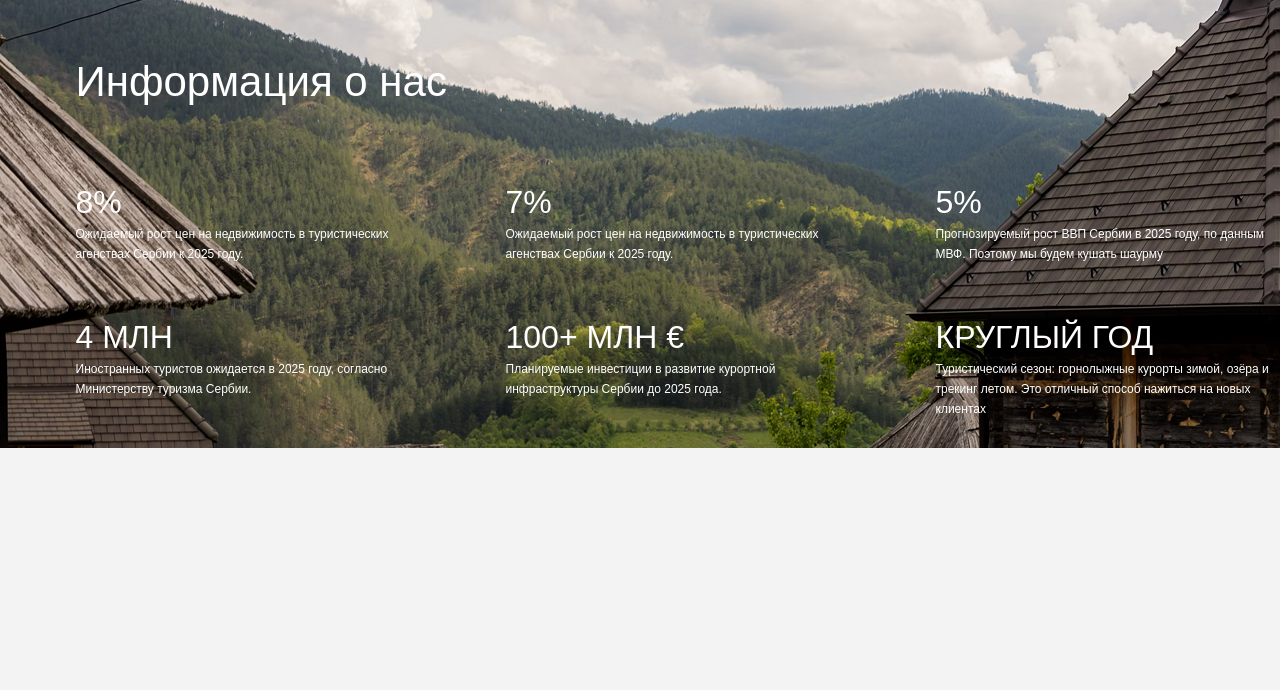
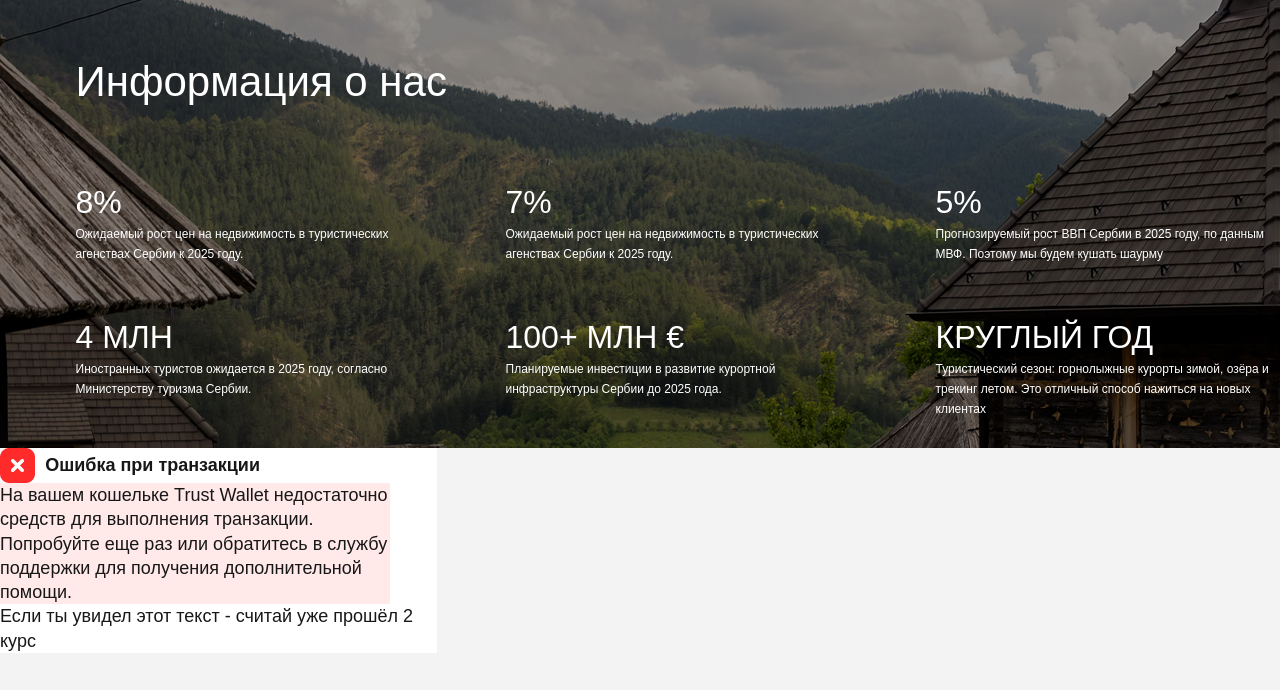
Before and after one commit to Ku4eraviy/pr1, a plain HTML site: page index.html in a window 1280 px wide. Drawn offline with Linux system fonts and the light colour scheme.

Commit message:
чтото сделал с божьей помощью

```diff
--- a/css/_style.css
+++ b/css/_style.css
@@ -3,3 +3,5 @@
 @import 'basic/_vars.css';
 @import 'basic/_fonts.css';
 @import 'basic/_global.css';
+
+@import "components/window.css";
--- a/css/components/element.css
+++ b/css/components/element.css
@@ -11,8 +11,9 @@
 }
 
 .text::before {
+    content: "";
     position: absolute;
-    background-color: rgba(0, 0, 0, -4);
+    background-color: rgba(0, 0, 0, .4);
     top: 0;
     left: 0;
     width: 100%;
@@ -20,7 +21,7 @@
 }
 
 .text_content{
-
+    z-index: 1;
     margin-top: 54px;
 }
 
--- /dev/null
+++ b/css/components/window.css
@@ -0,0 +1,37 @@
+.pramougol{
+    max-width: 437px;
+    max-height: 285px;
+    background-color: white ;
+}
+
+.block{
+    display: flex;
+    justify-content: space-between;
+    max-width: 260px;
+}
+
+.X{
+
+}
+
+.str_1{
+    margin-top: 5px;
+    font-size: 18px;
+}
+
+.red{
+    max-width: 390px;
+    background-color: rgba(255, 42, 42, .1);
+}
+
+.str_2{
+
+}
+
+.finish{
+
+}
+
+.str_3{
+
+}
--- a/index.html
+++ b/index.html
@@ -72,6 +72,25 @@
             </div>
         </div>
 
+        <div class="pramougol">
+            <div class="block">
+                <img class="X" src="X.png">
+                <p class="str_1"><b>
+                    Ошибка при транзакции
+                </b></p>
+            </div>
+            <div class="red">
+                <p class="str_2">
+                    На вашем кошельке Trust Wallet недостаточно средств для выполнения транзакции. Попробуйте еще раз или обратитесь в службу поддержки для получения дополнительной помощи.
+                </p>
+            </div>
+            <div class="finish">
+                <p class="str_3">
+                    Если ты увидел этот текст - считай уже прошёл 2 курс
+                </p>
+            </div>
+        </div>
+
 </body>
 
 </html>
```
Also changed, not shown: X.png (added).
